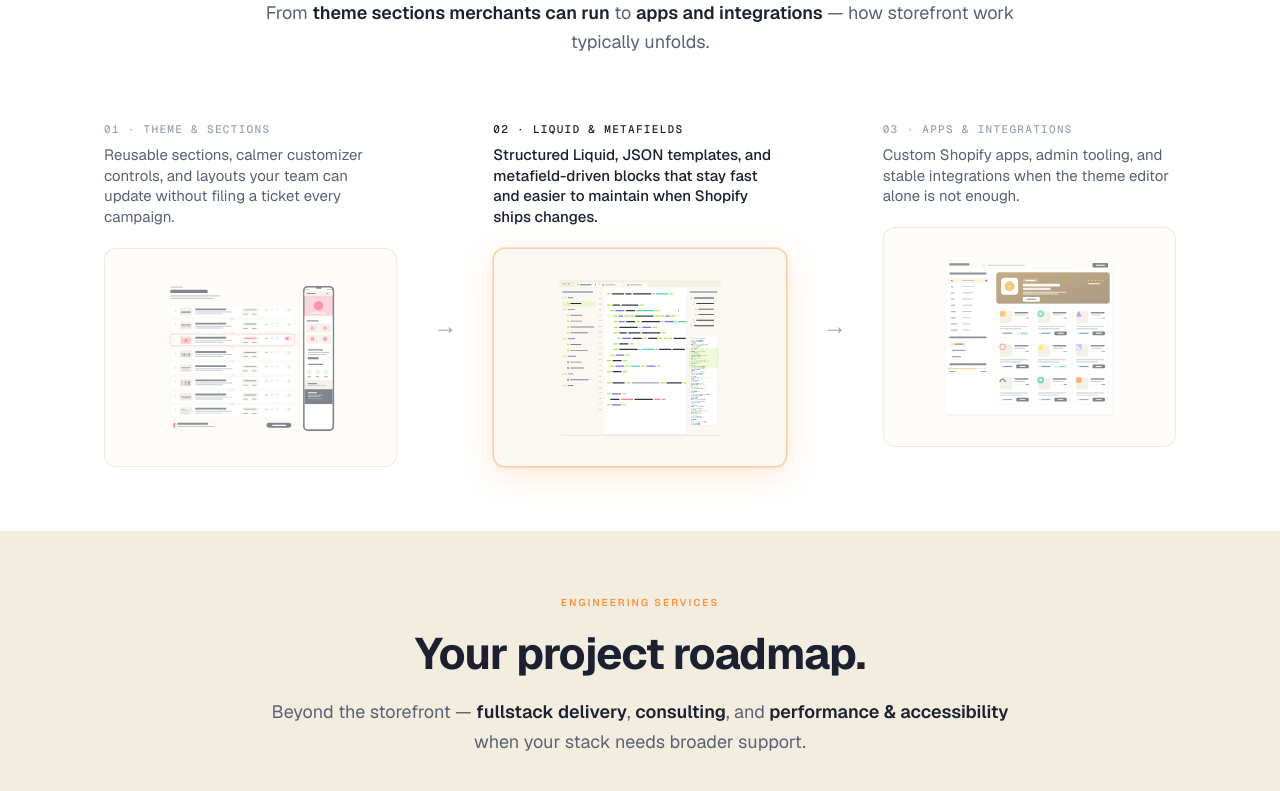
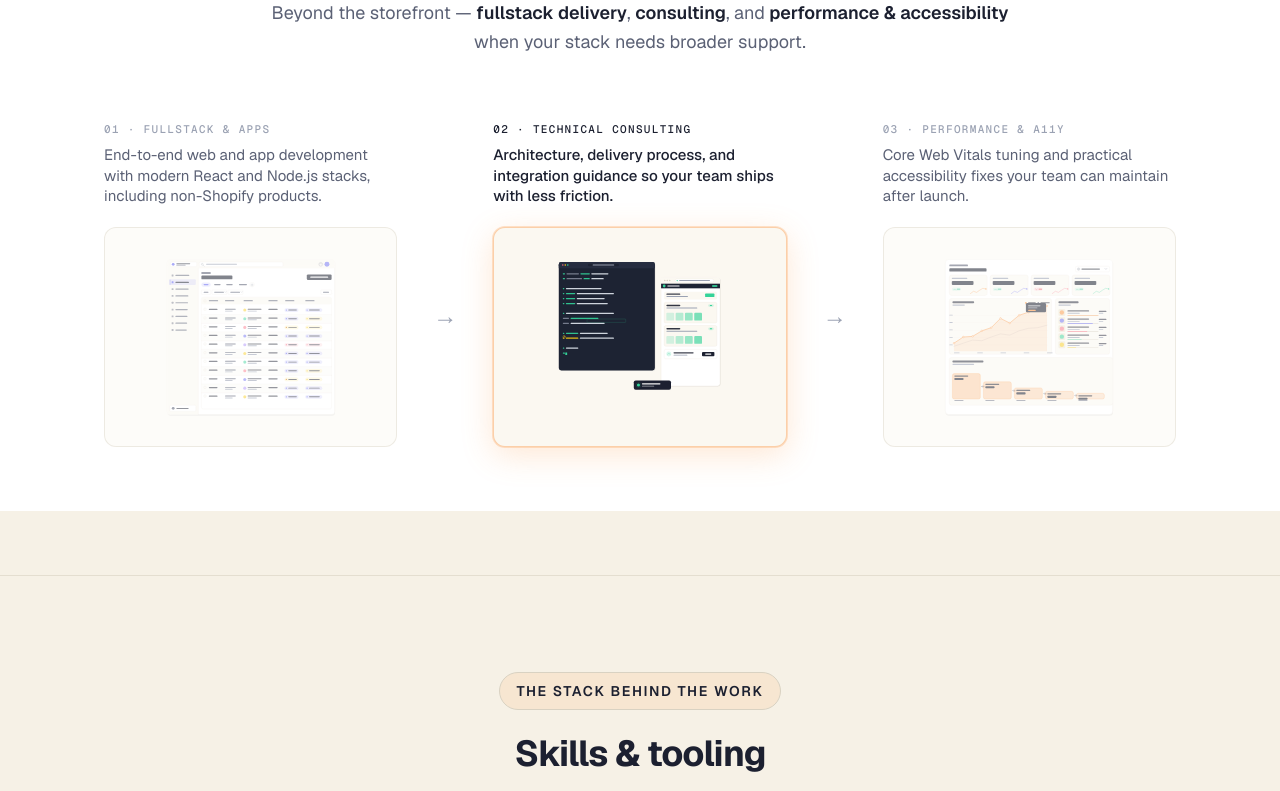
Before and after one commit to devfromnyc/business-website, a Next.js app: page / in a window 1280 px wide. Shown: the part 1480-2271 px from the top of the page. Built offline with nearby package versions, Linux system fonts and the light colour scheme.

Commit message:
Remove section from homepage

```diff
--- a/src/app/page.tsx
+++ b/src/app/page.tsx
@@ -9,8 +9,6 @@ import PricingSection from "@/components/sections/PricingSection";
 import SkillsShowcase from "@/components/sections/SkillsShowcase";
 import siteContent from "@/data/site-content.json";
 
-const shopifyRoadmap = siteContent.homepage
-  .shopifyRoadmap as ServicesRoadmapContent;
 const otherServicesRoadmap = siteContent.homepage
   .otherServicesRoadmap as ServicesRoadmapContent;
 
@@ -24,15 +22,9 @@ export default function Home() {
 
       <div className="mt-16 flex w-full flex-col">
         <ServicesRoadmapSection
-          sectionId="shopify"
-          headingId="shopify-roadmap-heading"
-          content={shopifyRoadmap}
-        />
-        <ServicesRoadmapSection
           sectionId="services"
           headingId="services-roadmap-heading"
           content={otherServicesRoadmap}
-          variant="alt"
         />
       </div>
 
```
